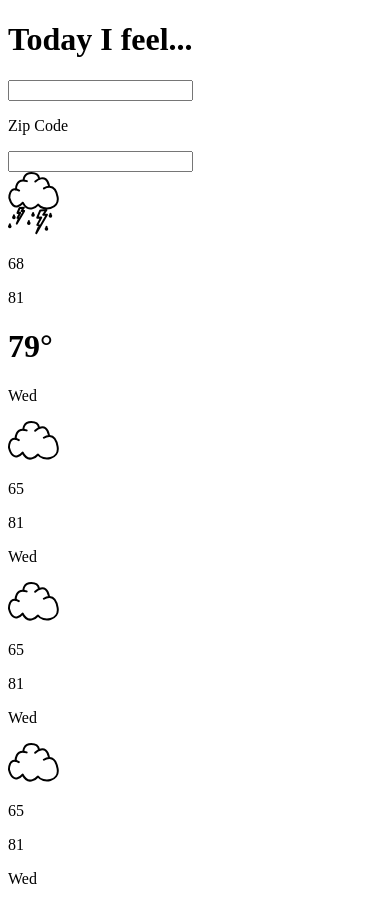
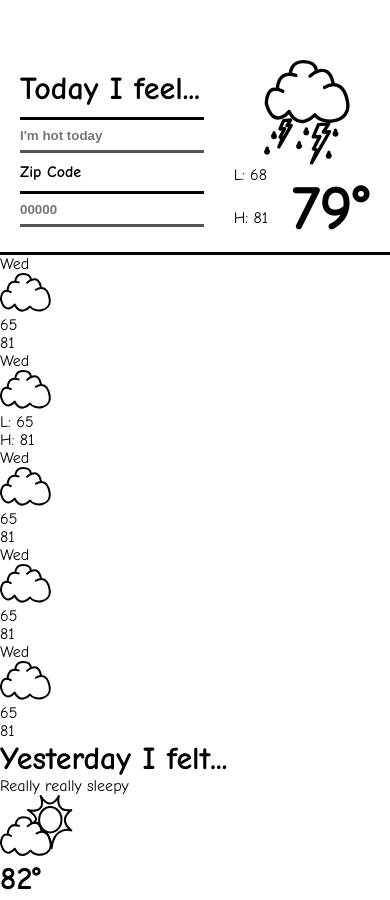
Before and after one commit to michaelSahadi/weather-journal, a plain HTML site: page website/index.html in a window 390 px wide. Shown: the top 900 px of the page. Drawn offline with Linux system fonts and the light colour scheme.

Commit message:
Style added to top section of mobile layout

```diff
--- a/website/index.html
+++ b/website/index.html
@@ -7,23 +7,33 @@
   <meta name="viewport" content="width=device-width, initial-scale=1.0">
   <title>My Weather Journal</title>
   <link rel="stylesheet" href="style.css">
+  <link rel="preconnect" href="https://fonts.googleapis.com">
+  <link rel="preconnect" href="https://fonts.gstatic.com" crossorigin>
+  <link
+    href="https://fonts.googleapis.com/css2?family=Comic+Neue:ital,wght@0,300;0,400;0,700;1,300;1,400;1,700&display=swap"
+    rel="stylesheet">
 </head>
 
 <body>
   <div class="today">
     <div class="user-input">
       <h1 class="feel">Today I feel...</h1>
-      <input type="text" class="1">
+      <!-- <label for="feel">Today I feel...</label> -->
+      <input type="text" class="input-stuff" id="input-feelings" placeholder="I'm hot today" rows="2">
+      <!-- <textarea class="input-stuff" id="input-feelings" width="100%"></textarea> -->
       <p class="zip-code">Zip Code</p>
-      <input type="text" class="zip">
+      <input type="text" class="input-stuff" id="input-zip" placeholder="00000">
     </div>
-    <div class="curent">
-      <img class="current-conditions" src="images/storm-sm.svg" alt="Thunder Storm">
-      <p class="low-temp-main">68</p>
-      <p class="high-temp-main">81</p>
+    <div class="current">
+      <img class="current-conditions" src="images/storm-sm.svg" alt="">
+      <div class="HL">
+        <p class="low-temp-main">L: 68</p>
+        <p class="high-temp-main">H: 81</p>
+      </div>
       <h1 class="current-temp">79&deg</h1>
     </div>
   </div>
+  <div class="bar"></div>
   <div class="5-day">
     <div class="dividing-line"></div>
     <div class="day-1">
@@ -35,8 +45,8 @@
     <div class="day-2">
       <p class="day-2">Wed</p>
       <img src="images/cloud-sm.svg" alt="" class="day-2-conditions">
-      <p class="low-temp-day-2">65</p>
-      <p class="high-temp-day-2">81</p>
+      <p class="low-temp-day-2">L: 65</p>
+      <p class="high-temp-day-2">H: 81</p>
     </div>
     <div class="day-3">
       <p class="day-3">Wed</p>
--- a/website/style.css
+++ b/website/style.css
@@ -0,0 +1,80 @@
+* {
+  margin: 0;
+  padding: 0;
+  box-sizing: 0;
+}
+
+html,
+body {
+  font-family: "Comic Neue", cursive;
+  font-size: 16px;
+  font-weight: 400;
+  height: 100vh;
+}
+
+.input-stuff {
+  font-weight: bold;
+}
+
+input {
+  height: 1.875rem;
+  width: 100%;
+  border-radius: 0;
+  border-right-style: hidden;
+  border-left-style: hidden;
+  border-width: 0.1875rem;
+  border-color: #000000;
+}
+
+.today {
+  margin: 3.75rem 1.25rem;
+  display: grid;
+  grid-template-columns: 1fr 0.75fr;
+}
+
+.feel {
+  margin: 0.625rem 0;
+}
+
+.zip-code {
+  margin: 0.625rem 0;
+  font-weight: bold;
+}
+
+.current {
+  margin-left: 1.875rem;
+  display: grid;
+  grid-template-columns: 1fr 1fr;
+  grid-template-rows: 1fr 1fr;
+  grid-template-areas:
+    "current current"
+    "HL CT";
+}
+
+.current-conditions {
+  margin-left: 1.875rem;
+  height: 6.625rem;
+  width: 5.375rem;
+  grid-area: current;
+}
+
+.HL {
+  grid-area: HL;
+}
+
+.high-temp-main {
+  margin-top: 1.5625rem;
+}
+
+.current-temp {
+  margin-top: 0.3125rem;
+  font-size: 4rem;
+  grid-area: CT;
+}
+
+.bar {
+  height: 3px;
+  width: 100%;
+  margin-top: -5rem;
+  background: #000000;
+}
```
